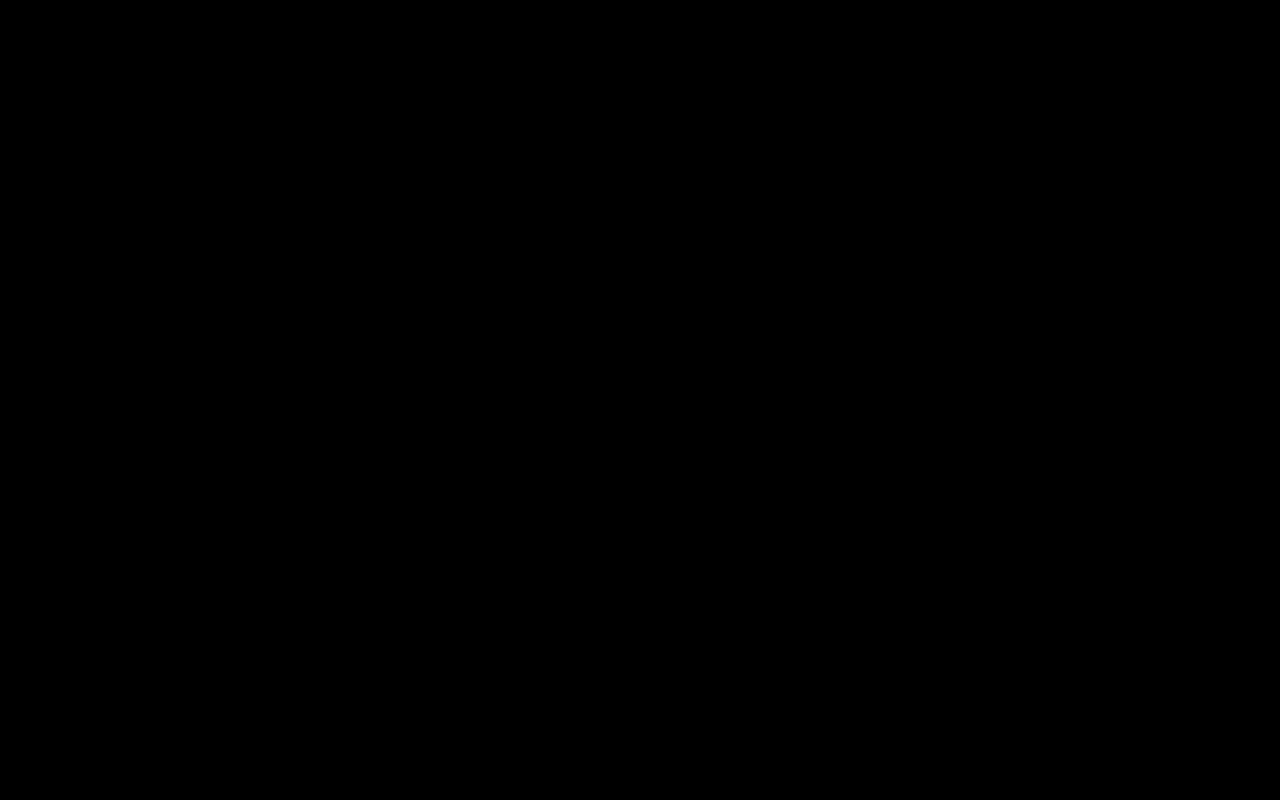
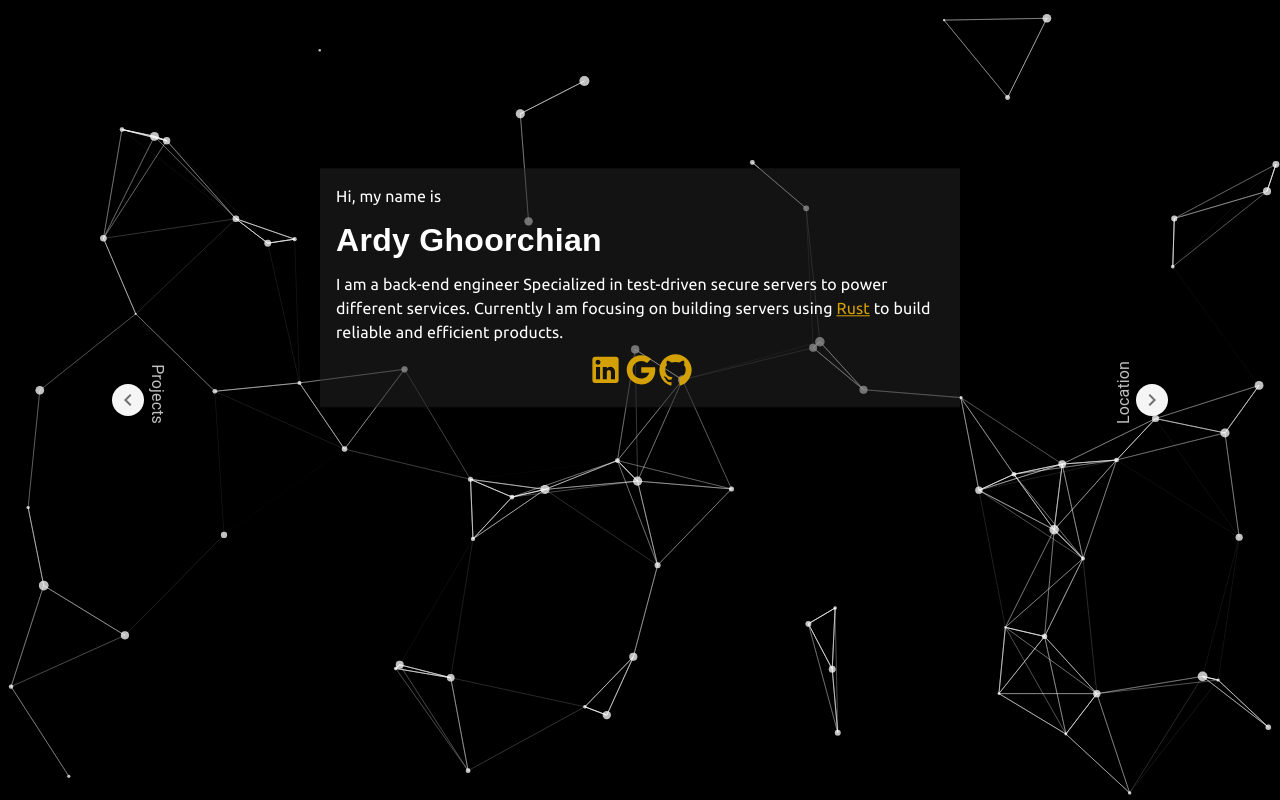
Before and after one commit to ardalangh/portfolio, a React (Create React App) app: page / in a window 1280 px wide. Before the commit this address had no page. Built offline with nearby package versions, Linux system fonts and the light colour scheme; a web font is replaced by a local one.

Commit message:
changed the route of home

```diff
--- a/src/App.js
+++ b/src/App.js
@@ -14,7 +14,7 @@ function App() {
 
       <BrowserRouter>
         <Routes>-
-          <Route path="home" element={<MainPage/>} />
+          <Route path="/" element={<MainPage/>} />
           <Route path="projects" element={<ProjectsPage/>} />
           <Route path="location" element={<LocationPage/>} />
         </Routes>
--- a/src/components/BackToHome.js
+++ b/src/components/BackToHome.js
@@ -9,7 +9,7 @@ function BackToHome(props) {
 	const navigate = useNavigate();
 	return (
 			<IconButton
-				onClick={() => navigate(`/home`)}
+				onClick={() => navigate(`/`)}
 				sx={{
 					display: 'flex',
 					position: 'absolute',
```
